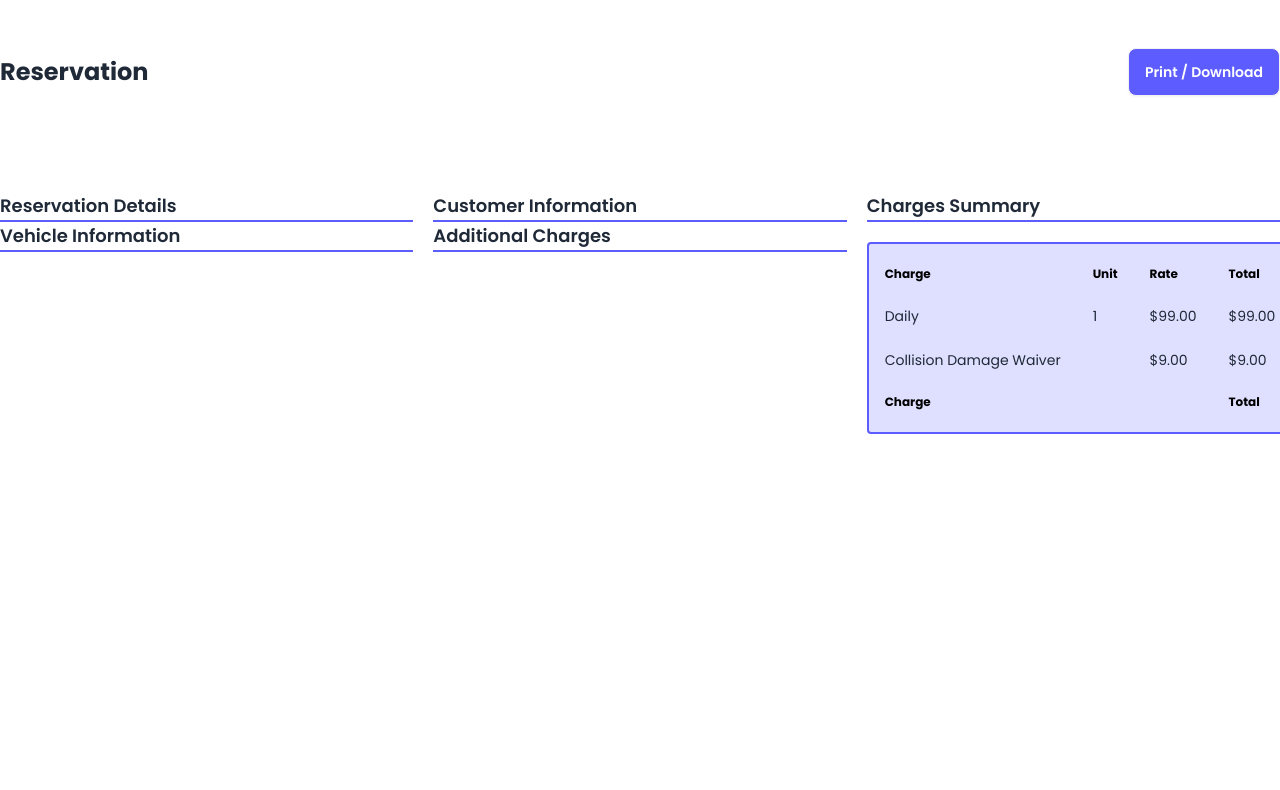
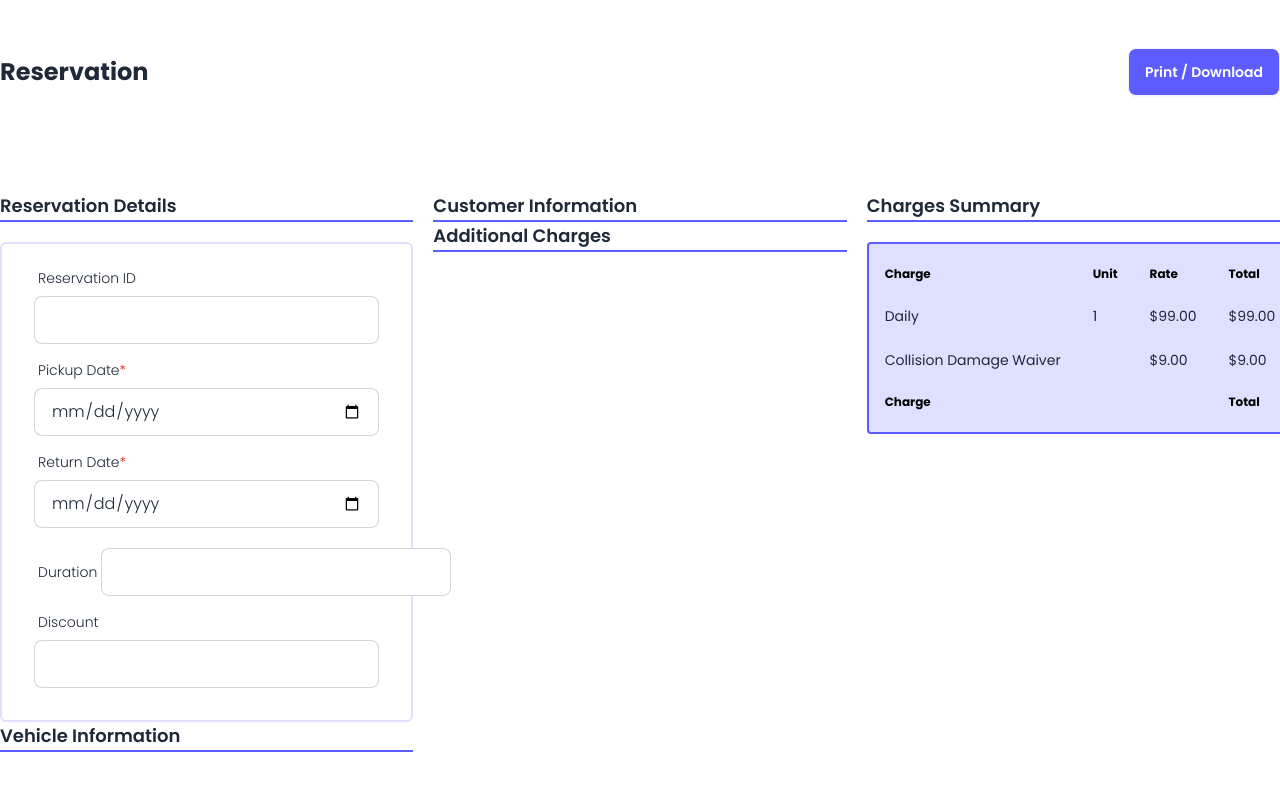
Before and after one commit to Anita-Mahmud/invoice-generator, a React (Vite) app: page / in a window 1280 px wide. Shown: the top 790 px of the page. Built offline with nearby package versions, Linux system fonts and the light colour scheme.

Commit message:
reservation details added

```diff
--- a/src/Pages/MainContent/Details&Information/ReservationDetails.jsx
+++ b/src/Pages/MainContent/Details&Information/ReservationDetails.jsx
@@ -3,6 +3,44 @@ const ReservationDetails = () => {
     return (
         <div>
             <h3 className="text-lg font-semibold border-b-2 border-[#5D5CFF]">Reservation Details</h3>
+            <div className="card w-full rounded-md border-2 border-[#DFDFFF] mt-5 font-display text-sm font-light">
+      <form className="card-body -mt-4">
+        <div className="form-control">
+          <label className="label">
+            <span className="label-text">Reservation ID</span>
+          </label>
+          <input type="text" placeholder="" name="reservation_id" className="input input-bordered" required />
+        </div>
+        <div className="form-control">
+          <label className="label">
+            <span className="label-text">Pickup Date<span className="text-red-600">*</span></span>
+          </label>
+          <input type="date" placeholder="Select Date and Time" name="pickup_date" className="input input-bordered" required />
+        </div>
+        <div className="form-control">
+          <label className="label">
+            <span className="label-text">Return Date<span className="text-red-600">*</span></span>
+          </label>
+          <input type="date" placeholder="Select Date and Time" name="return_date" className="input input-bordered" required />
+        </div>
+        <div className="form-control flex flex-row justify-between items-center mt-3">
+         <div> <label className="label">
+            <span className="label-text">Duration</span>
+          </label></div>
+          <div>
+          <input type="text" placeholder="" name="duration" className="input input-bordered" required />
+          </div>
+        </div>
+        <div className="form-control">
+          <label className="label">
+            <span className="label-text">Discount</span>
+          </label>
+          <input type="text" placeholder="" name="discount" className="input input-bordered" required />
+        </div>
+
+
+      </form>
+    </div>
         </div>
     );
 };
```
